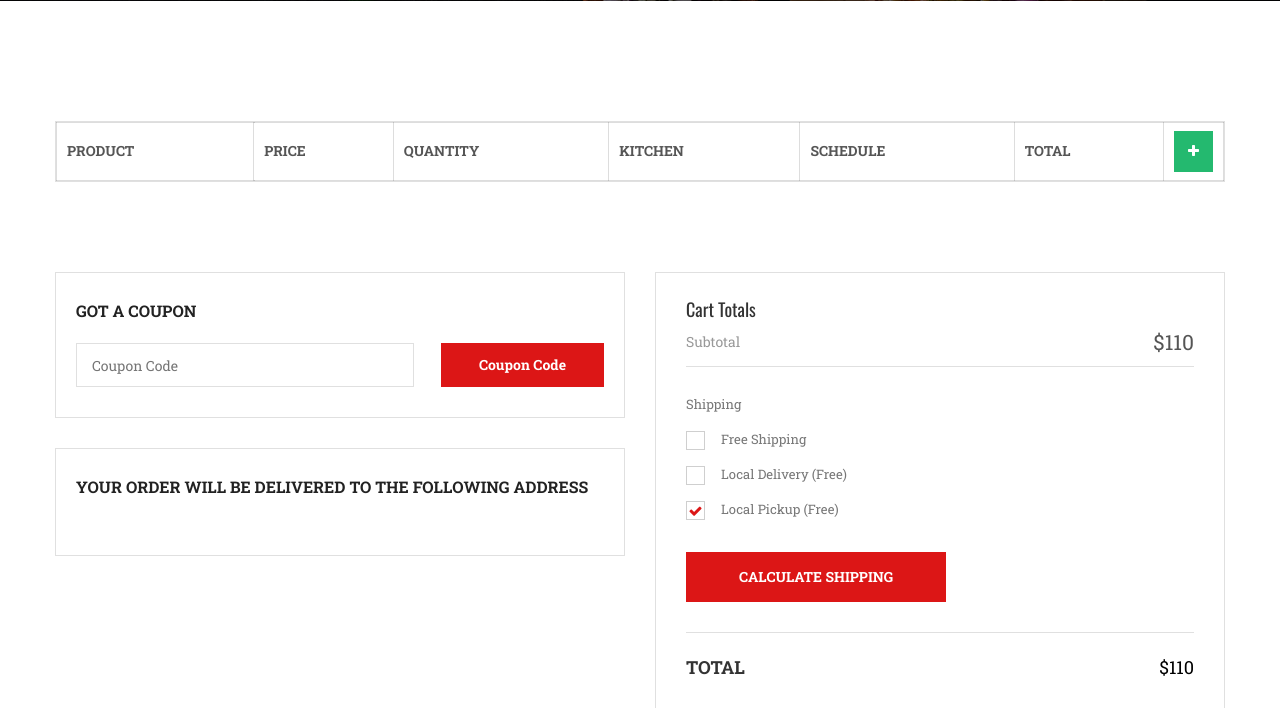
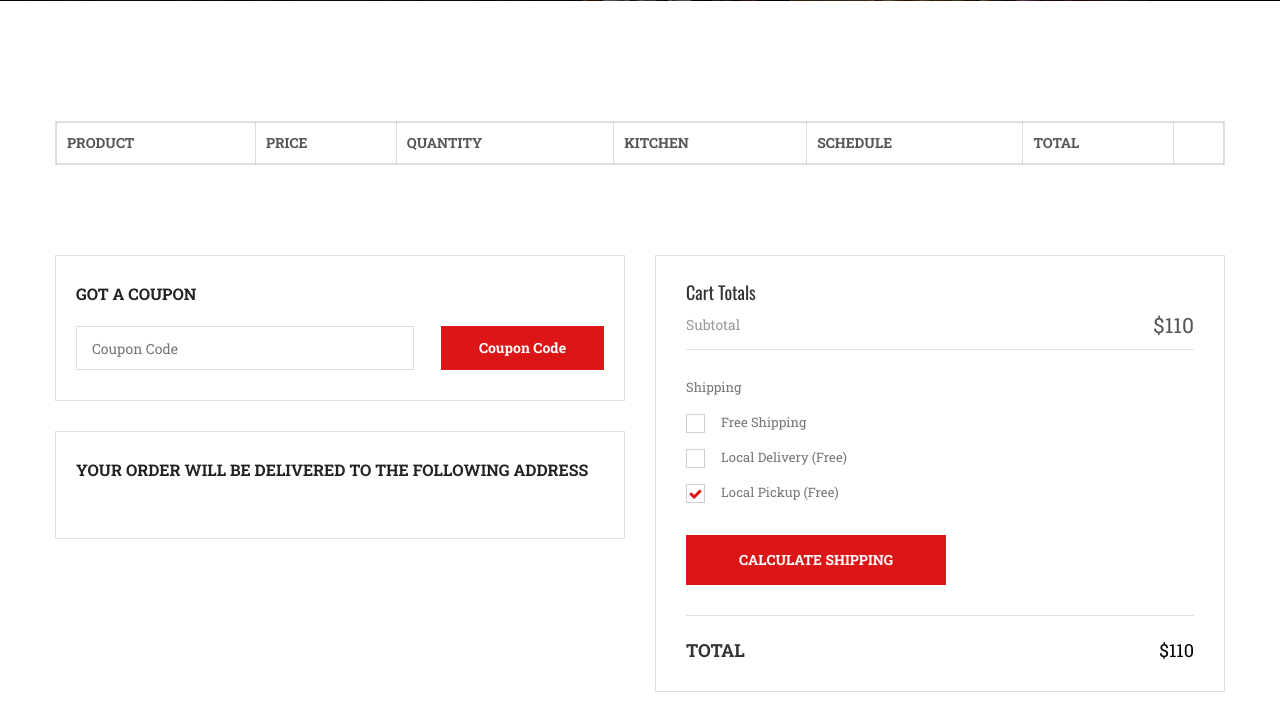
Before and after one commit to Isha1056/HungryHog, a Flask app: page /shopping_cart in a window 1280 px wide. Shown: the part 649-1357 px from the top of the page. Run offline with Flask 3, Linux system fonts and the light colour scheme; data that the repository does not hold is empty; some libraries are stand-ins or nearby versions.

Commit message:
removed + icon and function from table header

```diff
--- a/templates/shopping-cart.html
+++ b/templates/shopping-cart.html
@@ -243,9 +243,9 @@
                                     <th>TOTAL</th>
                                     <th width="50px">
                                         <div class="action_container">
-                                            <button class="success" onclick="create_tr('table_body')">
+                                            <!-- <button class="success" onclick="create_tr('table_body')">
                                                 <i class="fa fa-plus"></i>
-                                            </button>
+                                            </button> -->
                                         </div>
                                     </th>
                                 </tr>
```
